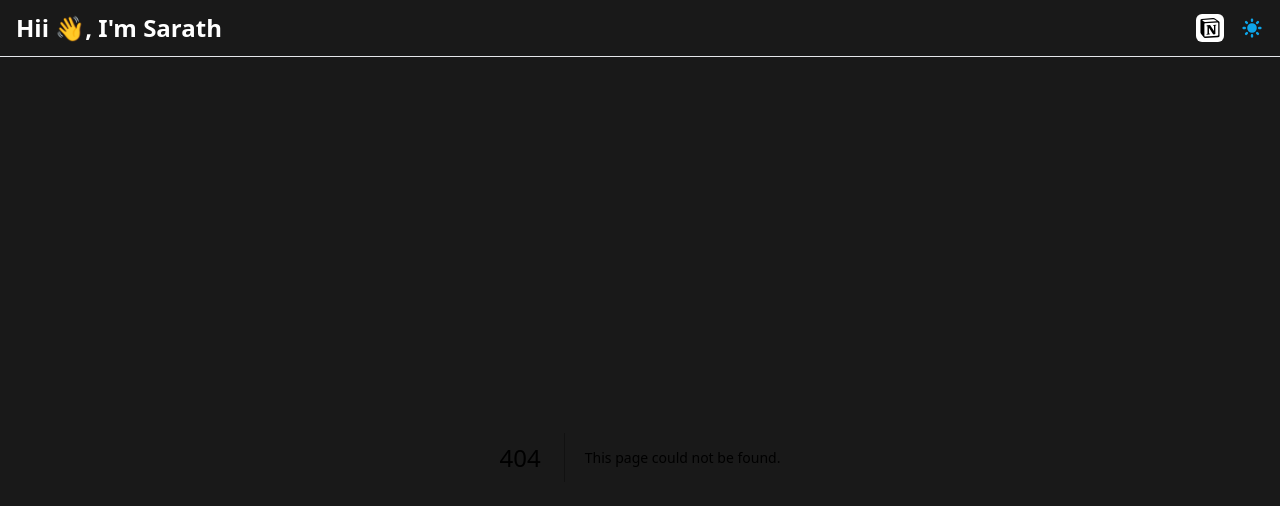
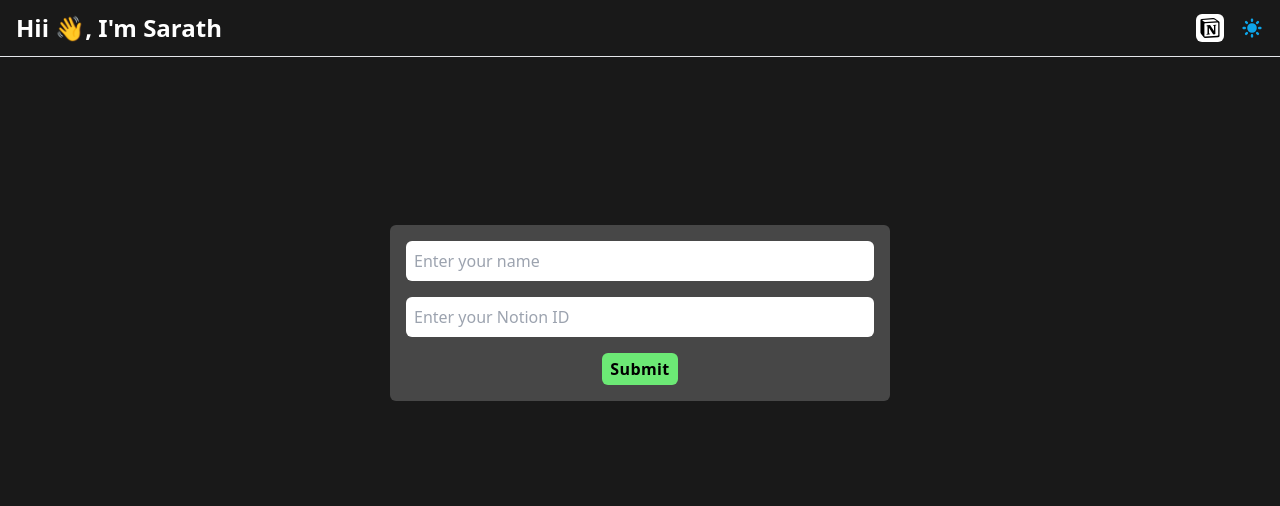
Before and after one commit to SarathAdhi/Nextjs-X-Notion, a Next.js app: page /add/page in a window 1280 px wide. Before the commit this address had no page. Shown: the top 506 px of the page. Built offline with nearby package versions, Linux system fonts and the light colour scheme.

Commit message:
New feature. Add notionID we will create a webpage

```diff
--- a/app/[id]/page.tsx
+++ b/app/[id]/page.tsx
@@ -2,22 +2,36 @@ import React, { use } from "react";
 import notion from "../../common/lib/notion";
 import { NotionRender } from "../../common/components/NotionRender";
 import { NextRouter } from "next/router";
+import { ExtendedRecordMap } from "notion-types";
 
 type Props = {
   params: NextRouter["query"];
 };
 
 async function getNotionPage(id: string) {
-  const page = await notion.getPage(id);
-  return page;
+  try {
+    const recordMap = await notion.getPage(id);
+    return { recordMap, error: "" };
+  } catch (error) {
+    return { error: "Notion page not found", page: "" };
+  }
 }
 
 const ViewPage = ({ params }: Props) => {
   const id = params.id;
 
-  const recordMap = use(getNotionPage(id as string));
+  const result = use(getNotionPage(id as string));
 
-  return <NotionRender recordMap={recordMap} />;
+  console.log(result);
+
+  if (result.error || !result.recordMap)
+    return (
+      <h1 className="mt-10 w-full font-semibold text-xl dark:text-white text-center">
+        {result.error}
+      </h1>
+    );
+
+  return <NotionRender recordMap={result.recordMap as ExtendedRecordMap} />;
 };
 
 export default ViewPage;
--- /dev/null
+++ b/app/add/page/page.tsx
@@ -0,0 +1,81 @@
+"use client";
+
+import React, { useState } from "react";
+import { addDoc, query, where, getDocs } from "firebase/firestore";
+import { notionCollectionRef } from "../../../common/lib/firebase";
+import { toast } from "react-hot-toast";
+
+const AddNotion = () => {
+  const [values, setValues] = useState({ name: "", notionId: "" });
+
+  async function handleSubmit(e: React.FormEvent) {
+    e.preventDefault();
+
+    const { name, notionId } = values;
+    if (!name || !notionId) return;
+
+    const q = query(notionCollectionRef, where("name", "==", name));
+    const querySnapshot = await getDocs(q);
+
+    const result = querySnapshot.docs.map((doc) => ({
+      id: doc.id,
+      ...doc.data(),
+    }));
+
+    if (result.length > 0) {
+      toast.error("Name already exists");
+      return;
+    }
+
+    if (/[A-Z]/.test(name)) {
+      toast.error("Name must be in lowercase");
+      return;
+    }
+
+    await addDoc(notionCollectionRef, values);
+    toast.success("Added successfully");
+  }
+
+  return (
+    <div className="p-2 flex items-center justify-center">
+      <form
+        onSubmit={handleSubmit}
+        className="p-4 mt-40 max-w-full w-[500px]  bg-black/50 dark:bg-white/20 rounded-md grid place-items-center gap-4"
+      >
+        <input
+          type="text"
+          className="w-full p-2 rounded-md font-medium appearance-none focus:outline-none"
+          placeholder="Enter your name"
+          value={values.name}
+          onChange={({ target }) =>
+            setValues({ ...values, name: target.value })
+          }
+          onKeyDown={({ key }) => {
+            if (key === "Enter") handleSubmit;
+          }}
+          required
+        />
+
+        <input
+          type="text"
+          className="w-full p-2 rounded-md font-medium appearance-none focus:outline-none"
+          placeholder="Enter your Notion ID"
+          value={values.notionId}
+          onChange={({ target }) =>
+            setValues({ ...values, notionId: target.value })
+          }
+          onKeyUp={({ key }) => {
+            if (key === "Enter") handleSubmit;
+          }}
+          required
+        />
+
+        <button className="px-2 py-1 bg-[#6ce975] font-bold rounded-md tracking-wide">
+          Submit
+        </button>
+      </form>
+    </div>
+  );
+};
+
+export default AddNotion;
--- a/app/layout.tsx
+++ b/app/layout.tsx
@@ -5,6 +5,7 @@ import "./globals.css";
 import clsx from "clsx";
 import { zustantStore } from "../common/utils/store";
 import { useEffect, useState } from "react";
+import { Toaster } from "react-hot-toast";
 
 export default function RootLayout({
   children,
@@ -20,20 +21,17 @@ export default function RootLayout({
   }, [isLoading]);
 
   return (
-    <html>
+    <html className={clsx(isDark && "dark")}>
       <head />
-      <body
-        className={clsx(
-          "flex flex-col transition min-h-screen",
-          isDark ? "bg-[#191919]" : "bg-white"
-        )}
-      >
+      <body className="flex flex-col transition min-h-screen dark:bg-[#191919] bg-white">
         {!isLoading && (
           <>
             <Navbar />
             <main className="flex flex-col flex-1">{children}</main>
           </>
         )}
+
+        <Toaster position="bottom-center" reverseOrder={false} />
       </body>
     </html>
   );
--- /dev/null
+++ b/app/u/[id]/page.tsx
@@ -0,0 +1,55 @@
+import React, { use } from "react";
+import notion from "../../../common/lib/notion";
+import { NotionRender } from "../../../common/components/NotionRender";
+import { NextRouter } from "next/router";
+import { getDocs, query, where } from "firebase/firestore";
+import { notionCollectionRef } from "../../../common/lib/firebase";
+import { ExtendedRecordMap } from "notion-types";
+
+type Props = {
+  params: NextRouter["query"];
+};
+
+type UserProps = {
+  id: string;
+  name: string;
+  notionId: string;
+};
+
+async function getNotionPage(id: string) {
+  const q = query(notionCollectionRef, where("name", "==", id));
+  const querySnapshot = await getDocs(q);
+
+  const result = querySnapshot.docs.map((doc) => ({
+    id: doc.id,
+    ...doc.data(),
+  })) as UserProps[];
+
+  if (result.length === 0) return { error: "Notion page not found", page: "" };
+
+  try {
+    const recordMap = await notion.getPage(result[0].notionId);
+    return { recordMap, error: "" };
+  } catch (error) {
+    return { error: "Invalid Notion page ID", page: "" };
+  }
+}
+
+const ViewPage = ({ params }: Props) => {
+  const id = params.id;
+
+  const result = use(getNotionPage(id as string));
+
+  console.log(result);
+
+  if (result.error || !result.recordMap)
+    return (
+      <h1 className="mt-10 w-full font-semibold text-xl dark:text-white text-center">
+        {result.error}
+      </h1>
+    );
+
+  return <NotionRender recordMap={result.recordMap as ExtendedRecordMap} />;
+};
+
+export default ViewPage;
--- a/common/components/Navbar.tsx
+++ b/common/components/Navbar.tsx
@@ -14,28 +14,15 @@ export const Navbar = () => {
   if (!config.showNavbar) return <></>;
 
   return (
-    <header
-      className={clsx(
-        "w-full px-4 py-3 z-[9999] flex justify-between items-center border-b",
-        isDark ? "bg-[#191919]" : "bg-white"
-      )}
-    >
-      <h1
-        className={clsx(
-          "text-2xl font-bold truncate mr-4",
-          isDark ? "text-white" : "text-black"
-        )}
-      >
+    <header className="w-full px-4 py-3 z-[9999] flex justify-between items-center border-b dark:bg-[#191919] bg-white">
+      <h1 className="text-2xl font-bold truncate mr-4 dark:text-white text-black">
         {config.navigationBarTitle}
       </h1>
 
       <div className="flex items-center gap-4">
         <Link
           href="https://global-vulture-225.notion.site/Resume-b9a259743fdb4f06b2fd53011631a9f9"
-          className={clsx(
-            "p-1 flex items-center rounded-md font-semibold",
-            isDark && "bg-white"
-          )}
+          className="p-1 flex items-center rounded-md font-semibold dark:bg-white"
         >
           <Image
             src="/assets/notion-logo.svg"
--- /dev/null
+++ b/common/lib/firebase.ts
@@ -0,0 +1,18 @@
+// Import the functions you need from the SDKs you need
+import { initializeApp } from "firebase/app";
+import { collection, getFirestore } from "firebase/firestore";
+
+const firebaseConfig = {
+  apiKey: "AIzaSyAuoWzQAsPcEgTgUWxMs6vGabioUkq6kDo",
+  authDomain: "nextjs-x-notion.firebaseapp.com",
+  projectId: "nextjs-x-notion",
+  storageBucket: "nextjs-x-notion.appspot.com",
+  messagingSenderId: "640944060364",
+  appId: "1:640944060364:web:60ec7f3416aecee4e94f69",
+  measurementId: "G-P97Z5700ZS",
+};
+
+// Initialize Firebase
+const app = initializeApp(firebaseConfig);
+export const dbFireStore = getFirestore(app);
+export const notionCollectionRef = collection(dbFireStore, "notion");
--- a/package.json
+++ b/package.json
@@ -17,12 +17,14 @@
     "clsx": "^1.2.1",
     "eslint": "8.27.0",
     "eslint-config-next": "13.0.3",
+    "firebase": "9.8.3",
     "next": "13.0.3",
     "notion-client": "^6.15.6",
     "notion-types": "^6.15.6",
     "postcss": "^8.4.19",
     "react": "18.2.0",
     "react-dom": "18.2.0",
+    "react-hot-toast": "^2.4.0",
     "react-notion-x": "^6.15.6",
     "tailwindcss": "^3.2.4",
     "typescript": "4.8.4",
--- a/tailwind.config.js
+++ b/tailwind.config.js
@@ -1,5 +1,6 @@
 /** @type {import('tailwindcss').Config} */
 module.exports = {
+  darkMode: "class",
   content: ["./app/**/*.{js,ts,jsx,tsx}", "./common/**/*.{js,ts,jsx,tsx}"],
   theme: {
     extend: {},
```
Also changed, not shown: 1 other file (tests, documents, lock files or other folders).
